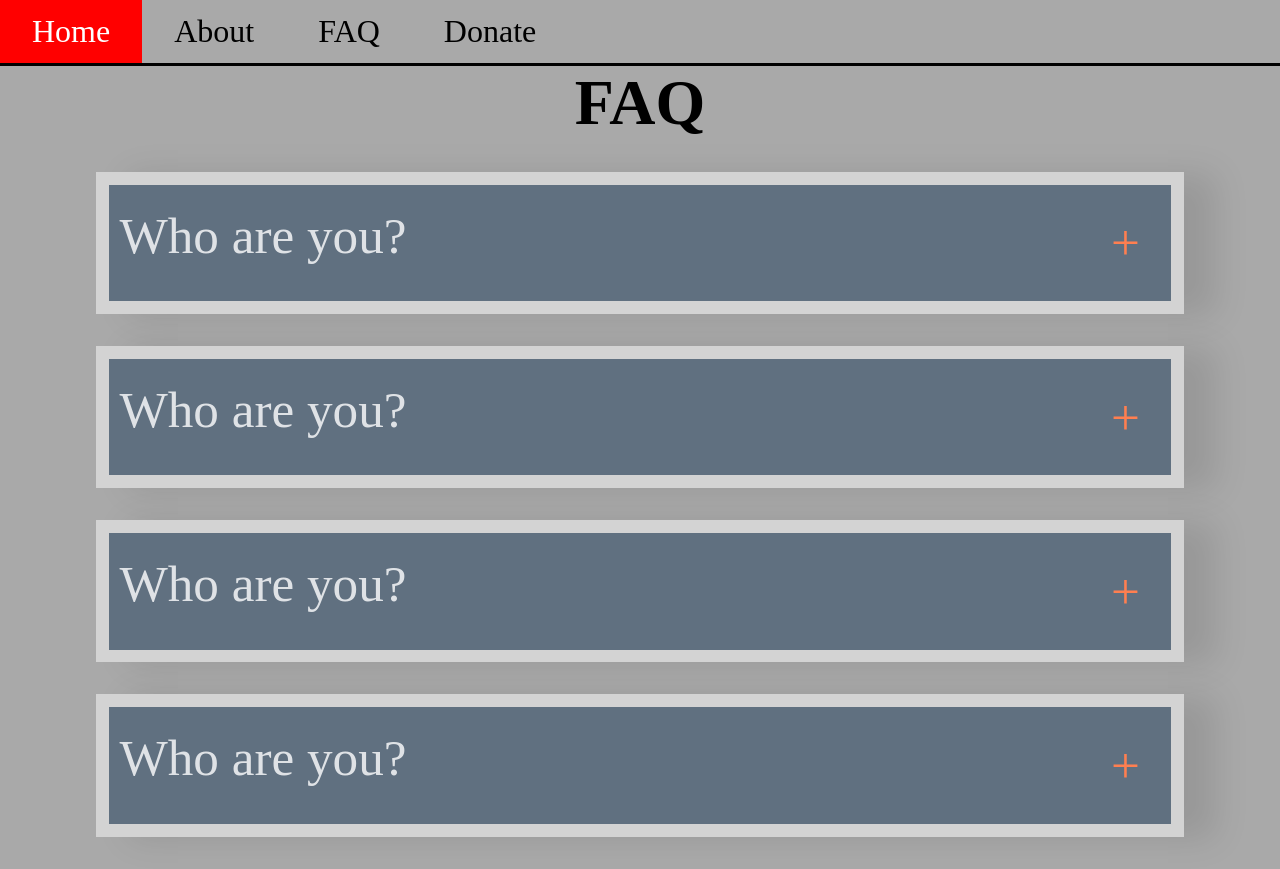
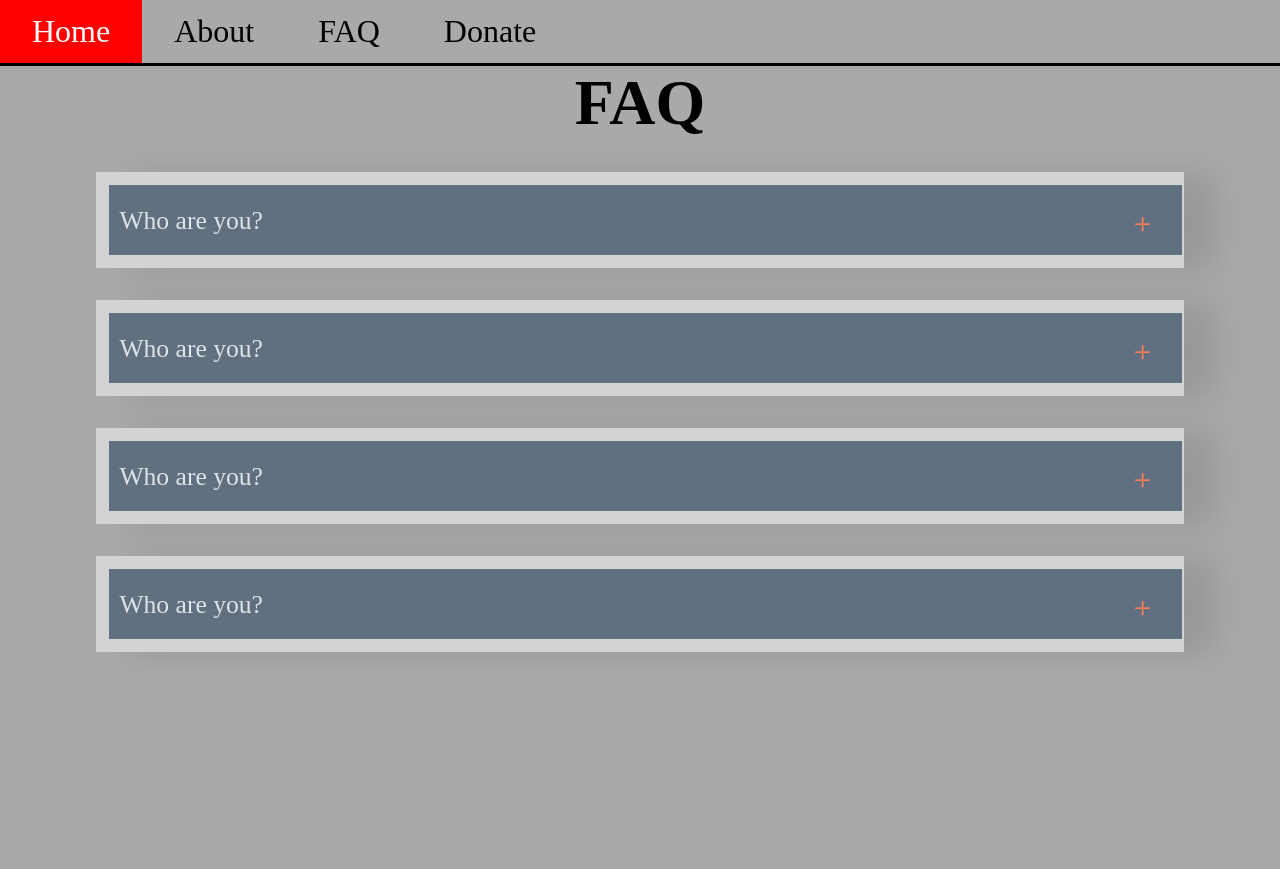
Before and after one commit to EmreCenk/website-for-bot, a plain HTML site: page FAQ_page.html in a window 1280 px wide. After the commit the page ends 800 px from the top, so only its background shows below. Drawn offline with Linux system fonts and the light colour scheme.

Commit message:
faq reworks

```diff
--- a/FAQ_page.html
+++ b/FAQ_page.html
@@ -66,7 +66,7 @@
                     <a class = "expand_link" href="#q3">
                         <div class="qtext">Who are you?</div>
                         <i class="not_opened">+</i>
-                        <i class="opened"></i>
+                        <i class="opened">-</i>
                     </a>
 
                     <div class="qanswer">
--- a/cssilk.css
+++ b/cssilk.css
@@ -13,6 +13,7 @@
 html {
 
 /*    Making sure the background gradient works on all browsers:*/
+/*
     background: -webkit-linear-gradient( lightblue, deepskyblue);
     background: -moz-linear-gradient( lightblue, deepskyblue);
     background: -ms-linear-gradient( lightblue, deepskyblue);
@@ -20,11 +21,12 @@ html {
 
     background: linear-gradient( white,#f0fffd );
     background-repeat: no-repeat;
+*/
     position: relative;
     height: 100%;
     font-size: 400%;
     height: 100%;
-
+    background-color: darkgrey;
 }
 body {
     height: 100%;
@@ -192,19 +194,18 @@ section{
     margin-bottom: 0.5rem;
     margin-top:0.5rem;
     box-shadow: .5rem 2px .5rem rgba(0,0,0,0.1);
-
 }
 
 
 .expand_link{
-    font-size: 0.8rem;
+    font-size: 0.5rem;
     color:rgba(255,255,255,0.8);
     text-decoration: none;
     background-color: #607080;
-    widows: 100%;
+    width: 100%;
     display: flex;
     justify-content: space-between;
-
+    height:1.1rem;
     padding-left: 1%;
 
 }
@@ -212,9 +213,11 @@ section{
 
 
 .expand_link i{
+    position:relative;
     color:coral;
     padding:0.45rem;
     text-align: center;
+    padding-top: 2%;
 }
 
 .expand_link .opened{
@@ -222,6 +225,7 @@ section{
 }
 
 .qtext{
+    font-size: 80%;
     text-align: center;
     padding-top: 2%;
 }
```
